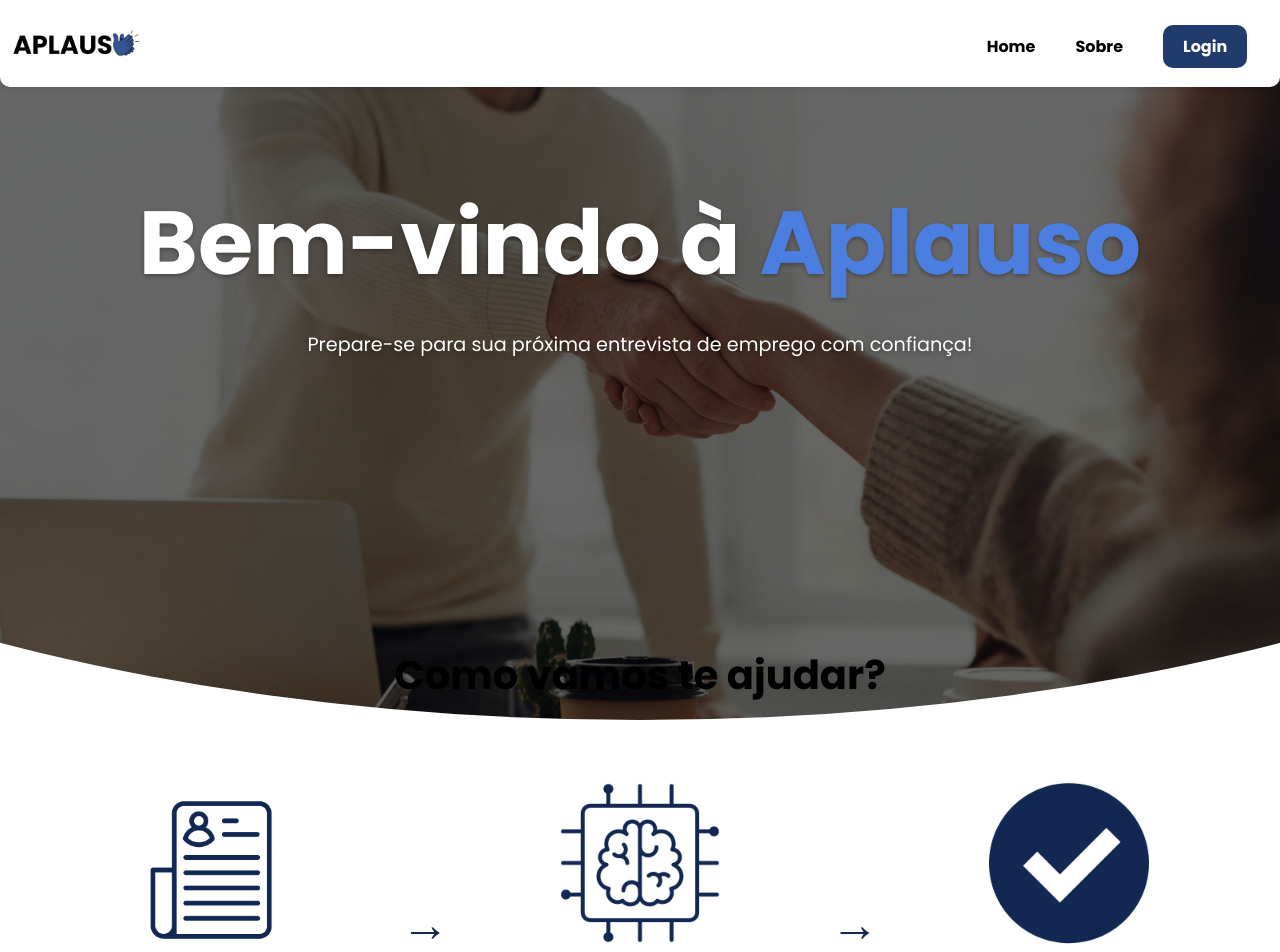
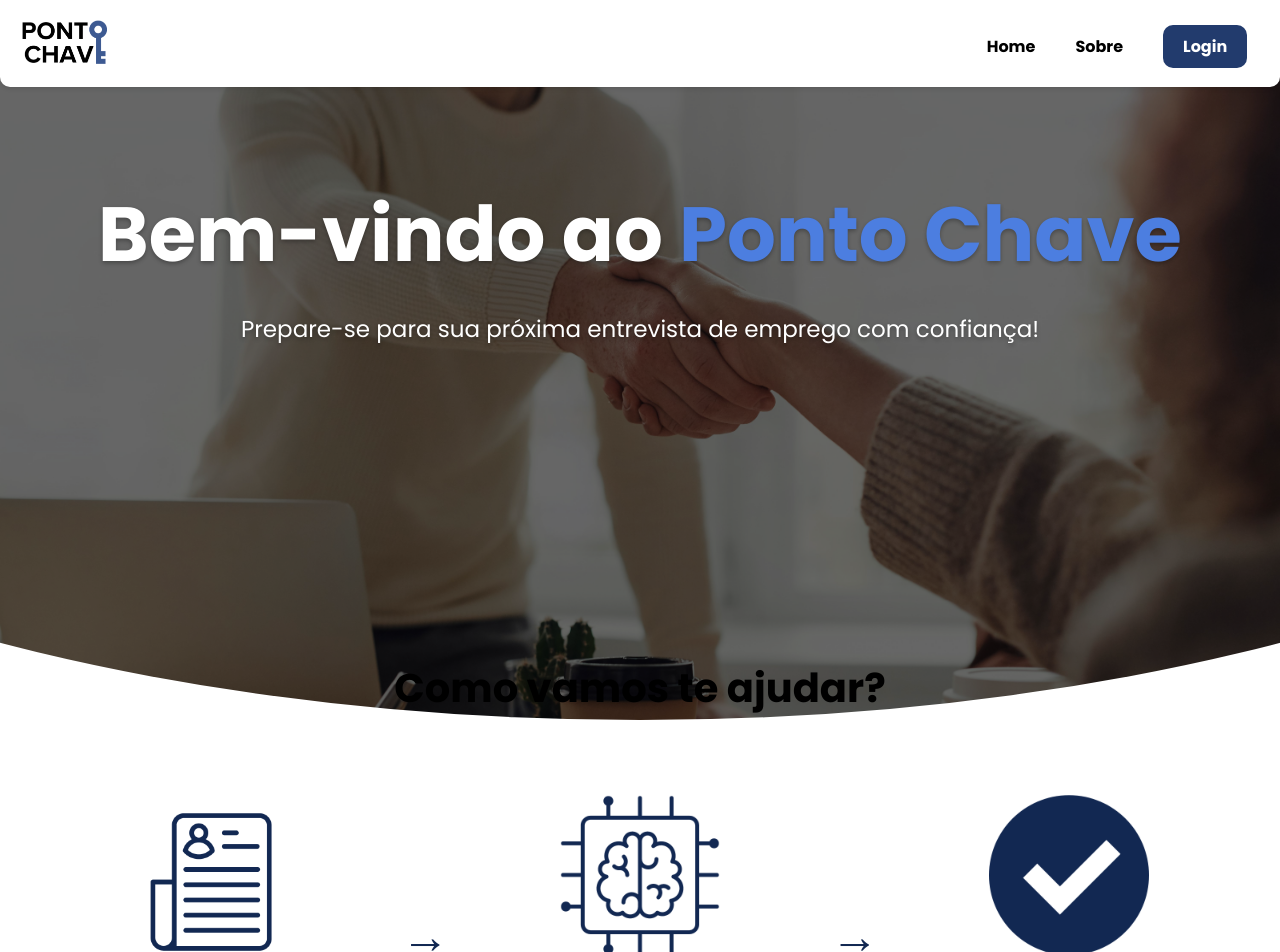
Before and after one commit to WeeeverAlex/Interface-StartUpAi, a React (Vite) app in the folder front-interview/: page / in a window 1280 px wide. Shown: the top 952 px of the page. Built offline with nearby package versions, Linux system fonts and the light colour scheme.

Commit message:
att landing page com o nome novo

```diff
--- a/front-interview/src/LandingPage.css
+++ b/front-interview/src/LandingPage.css
@@ -30,7 +30,7 @@ html {
 }
 
 .navbar-logo {
-  width: 10vw;
+  width: 8vw;
 }
 
 .nav-links {
@@ -67,11 +67,12 @@ html {
   padding: 10px;
   text-shadow: 0 2px 4px rgba(0, 0, 0, 0.3);
   margin-top: 13%;
-  font-size: 7vw;
+  font-size: 6vw;
+  z-index: 1;
 }
 
 .App-header p {
-  font-size: 1.5vw;
+  font-size: 1.8vw;
   z-index: 1;
   margin-top: 0%;
 }
@@ -100,7 +101,7 @@ html {
 }
 
 .App-about {
-  margin-top: 20%;
+  margin-top: 22%;
   padding: 20px;
   width: 100%;
   display: flex;
--- a/front-interview/src/LandingPage.tsx
+++ b/front-interview/src/LandingPage.tsx
@@ -29,7 +29,7 @@ function LandingPage() {
       <div className="App-header" id="home">
         <img src={jobPicture} alt="Job Interview" className="job-picture" />
         <h1>
-          Bem-vindo à <strong>Aplauso</strong>
+          Bem-vindo ao <strong>Ponto Chave</strong>
         </h1>
         <p>Prepare-se para sua próxima entrevista de emprego com confiança!</p>
       </div>
```
Also changed, not shown: front-interview/src/assets/logo.png.
